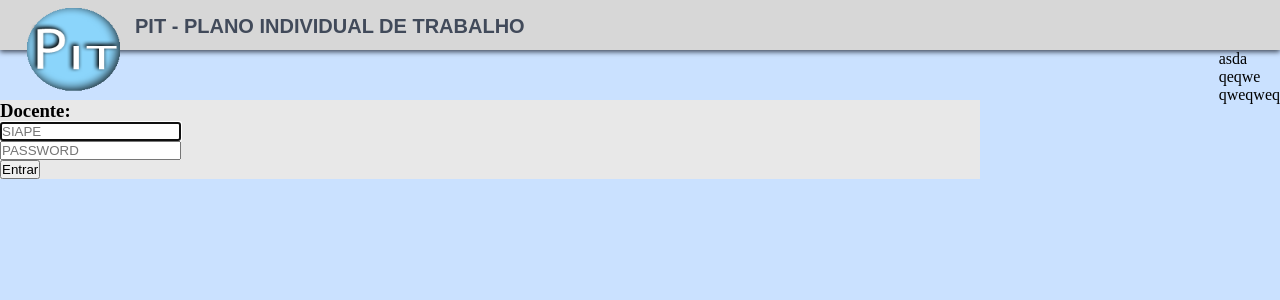
After one commit to AdrianoAmorim/Repositorio, a PHP site: page /principal.html in a window 1280 px wide. The commit adds this page. Shown: the top 300 px of the page. Run offline with PHP 8.4, Linux system fonts and the light colour scheme.

Commit message:
Atualização css e adicionando cadastroPit
Atualizei algumas configurações no css e comecei a criar o
cadastroPit.html

```diff
--- /dev/null
+++ b/Pit/css/estiloPrincipal.css
@@ -0,0 +1,55 @@
+@charset "UTF-8";
+
+*{
+    margin: 0px;
+    padding: 0px;
+}
+body{
+    background-color: #CAE1FF;
+    min-width: 980px;
+}
+
+header#cabecalho {
+    background-color: #d7d7d7 ;
+    margin: 0px auto 0px auto ;
+    width: auto;
+    height: 50px;
+    min-height: 50px;
+    max-height: 120px;
+    box-shadow: 0px 2px 5px #414a5a;
+}
+header#cabecalho img#imgLogo {
+    float: left;
+    top: 10px;
+    width: 150px;
+    height: 100px;
+
+}
+header#cabecalho h1#tituloPrincipal {
+    float: left;
+    padding-top: 15px ;
+    margin-left: -15px;
+    color: #414a5a;
+    font-family:  Arial,monospace, serif;
+    font-size: 15pt;
+
+}
+
+
+nav#menu {
+    float: right;
+}
+
+section#cadastroPit {
+    float: left;
+    margin-top: 50px;
+    margin-left: -150px;
+    background-color: #E8E8E8;
+    width: 980px;
+    height: auto;
+
+}
+
+section#cadastroPit h3 {
+
+}
--- /dev/null
+++ b/Pit/principal.html
@@ -0,0 +1,38 @@
+<!DOCTYPE html>
+<html>
+<head lang="en">
+    <meta charset="UTF-8">
+    <link rel="stylesheet" href="css/estiloPrincipal.css"/>
+    <title>PIT - CADASTRO</title>
+</head>
+<body>
+
+<header id="cabecalho">
+    <img src="_imagens/img_logo.png" id="imgLogo"/>
+    <h1 id="tituloPrincipal">PIT - PLANO INDIVIDUAL DE TRABALHO</h1>
+</header>
+
+<nav id="menu">
+    <p>asda</p>
+    <p>qeqwe</p>
+    <p>qweqweq</p>
+
+</nav>
+
+<section id="cadastroPit">
+    <h3>Docente: </h3>
+
+    <form id="frmCadastroPit" method="post">
+
+        <input type="text" name="inUsuario" id="usuario" placeholder="SIAPE" autofocus required></br>
+
+        <input type="password" name="inSenha" id="senha" placeholder="PASSWORD" required></br>
+
+        <input type="submit" id="btnEntrar" value="Entrar">
+    </form>
+
+</section>
+
+
+</body>
+</html>
```
Also changed, not shown: Pit/css/estiloIndex.css (+13 -17 lines), Pit/index.html (+4 -5 lines).
